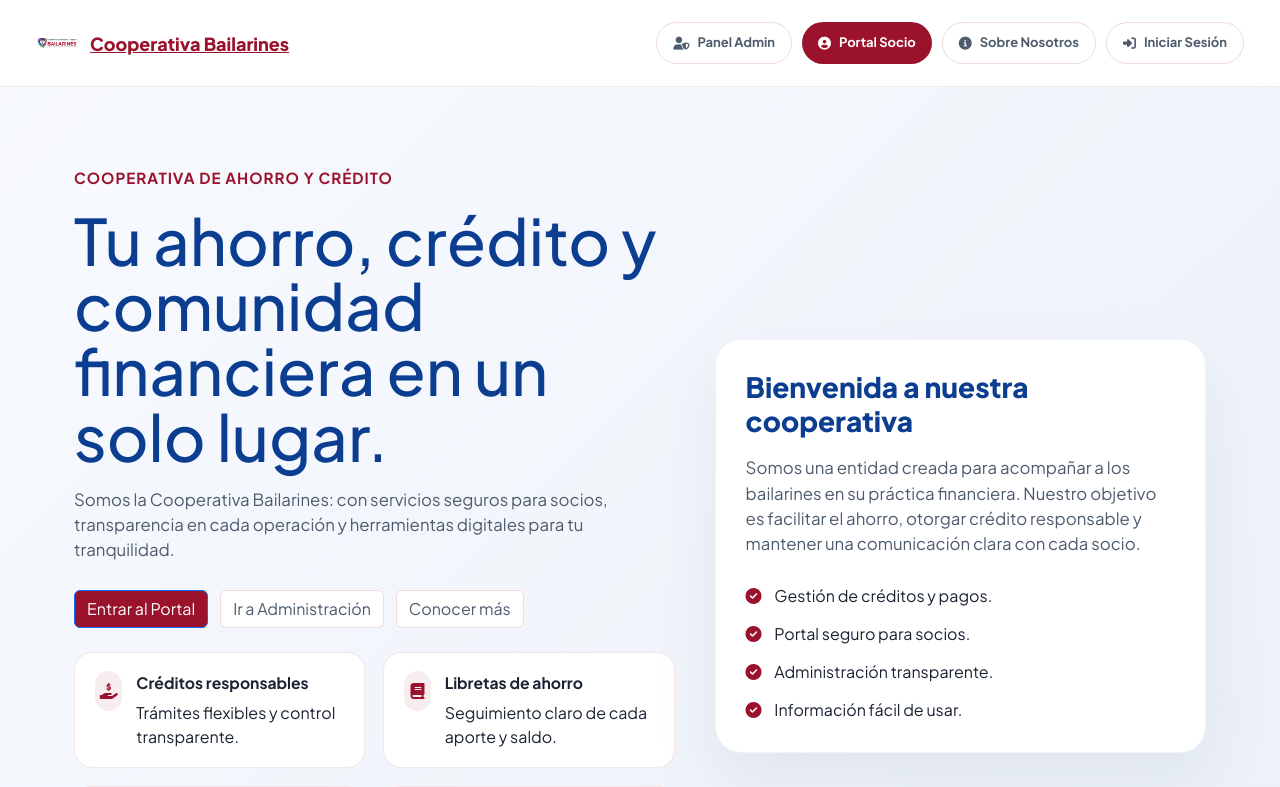
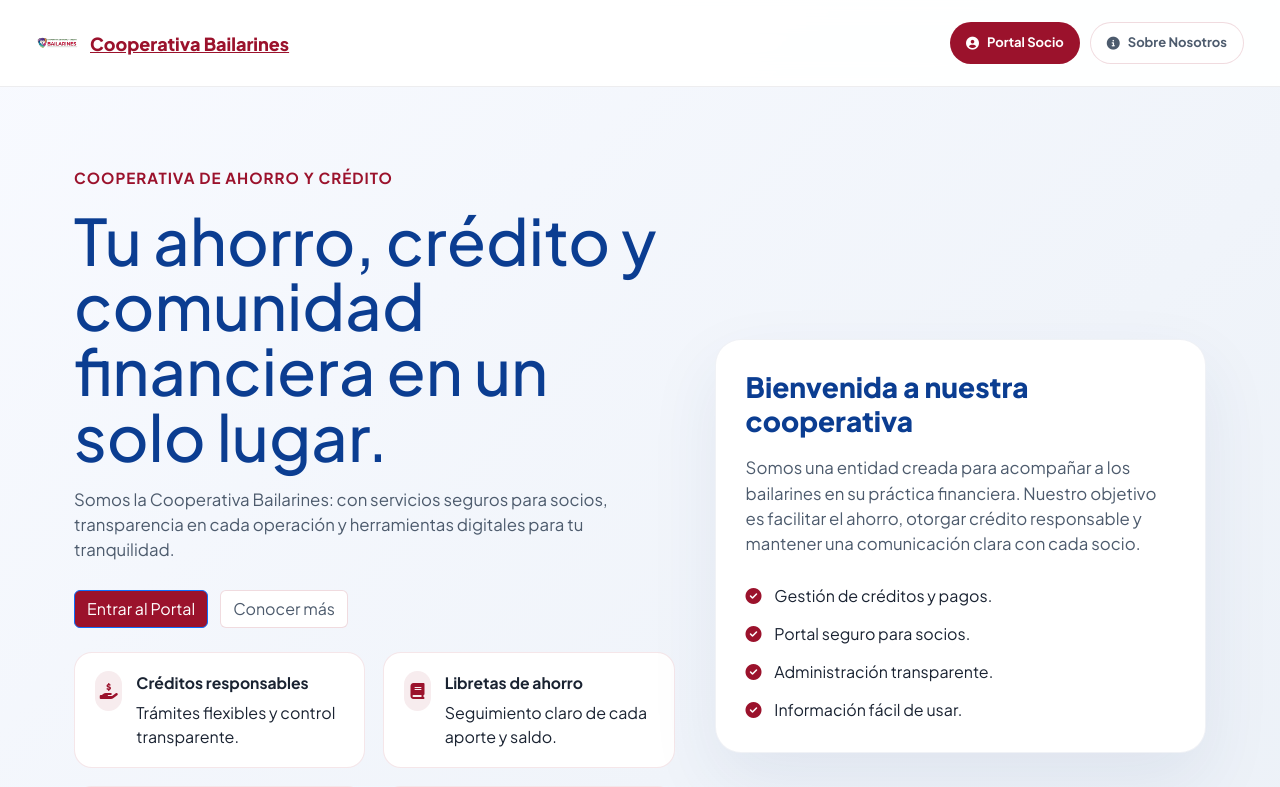
Before and after one commit to cacbailarines-tech/Coop_bailarines, a Django app: page / in a window 1280 px wide. Shown: the top 787 px of the page. Run offline with Django 5.2, Linux system fonts and the light colour scheme; some libraries are stand-ins or nearby versions.

Commit message:
Actualizar landing para priorizar portal del socio

```diff
--- a/templates/core/landing.html
+++ b/templates/core/landing.html
@@ -41,10 +41,8 @@
 <header class="landing-header">
   <a href="/" class="landing-brand"><img src="/static/img/logo.png" alt="Cooperativa Bailarines"> Cooperativa Bailarines</a>
   <nav class="landing-nav">
-    <a href="/admin/" class="btn-ghost"><i class="fas fa-user-shield"></i> Panel Admin</a>
     <a href="/portal/" class="btn-primary"><i class="fas fa-user-circle"></i> Portal Socio</a>
-    <a href="#sobre-nosotros" class="btn-ghost"><i class="fas fa-info-circle"></i> Sobre Nosotros</a>
-    <a href="/login/" class="btn-ghost"><i class="fas fa-right-to-bracket"></i> Iniciar Sesión</a>
+    <a href="/nosotros/" class="btn-ghost"><i class="fas fa-info-circle"></i> Sobre Nosotros</a>
   </nav>
 </header>
 <main class="landing-main">
@@ -55,7 +53,6 @@
       <p>Somos la Cooperativa Bailarines: con servicios seguros para socios, transparencia en cada operación y herramientas digitales para tu tranquilidad.</p>
       <div class="hero-buttons">
         <a href="/portal/" class="btn btn-primary">Entrar al Portal</a>
-        <a href="/admin/" class="btn btn-ghost">Ir a Administración</a>
         <a href="/nosotros/" class="btn btn-ghost">Conocer más</a>
       </div>
       <div class="feature-list">
```
